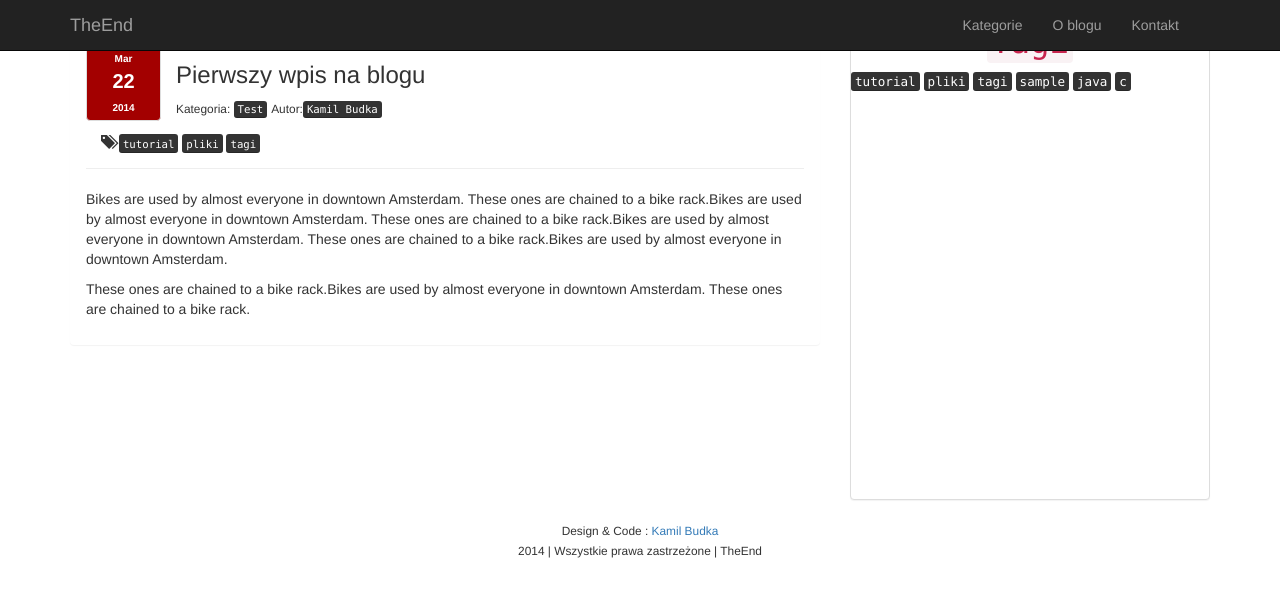
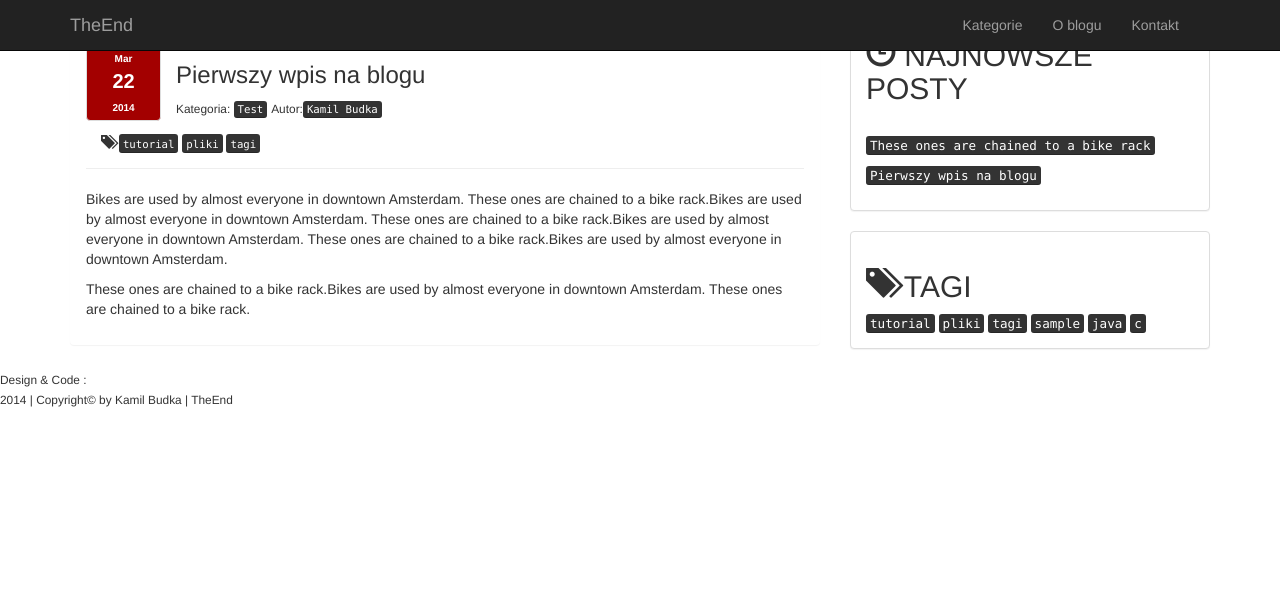
Before and after one commit to kbudka/Blog, a Jekyll site: the page built from _posts/2014-03-22-pierwszy.md, in a window 1280 px wide. Shown: the top 597 px of the page. Built offline with Jekyll 4.4.1, drawn with Linux system fonts in a browser that asks for light colours; nearby versions of some CDN libraries; library files that are not in the unit come from our copies.

Commit message:
dodano sekcje [ najnowsze posty ]

```diff
--- a/_layouts/default.html
+++ b/_layouts/default.html
@@ -51,17 +51,34 @@
         </div>
 
         <div class="col-lg-4">
-          <article class="panel panel-default" style="height: 500px;">
-            <div class="row">
-              <div class="col-xs-12">
-                <h1 class="text-center"><code>Tagi</code></h1>
-                  <div id="tags_side">
-                    {% for tag in site.tags %}
-                      <a href="/tags/{{ tag[0] }}"><kbd>{{ tag[0] }}</kbd></a>
-                    {% endfor %}
-                  </div>
+          <article class="panel panel-default">
+            <div class="panel-body">
+              <div class="row">
+                <div class="col-xs-12">
+                  <h2><span class="glyphicon glyphicon-time"></span> NAJNOWSZE POSTY</h2>
+                  <br>
+                    <div>
+                      {% for post in site.posts limit:5%}
 
+                        <p><a href="{{ post.url }}"><kbd>{{ post.title }}</kbd></a></p>
 
+                      {% endfor %}
+                    </div>
+                </div>
+              </div>
+            </div>
+          </article>
+          <article class="panel panel-default">
+            <div class="panel-body">
+              <div class="row">
+                <div class="col-xs-12">
+                  <h2><span class="glyphicon glyphicon-tags"></span> TAGI</h2>
+                    <div id="tags_side">
+                      {% for tag in site.tags %}
+                        <a href="/tags/{{ tag[0] }}"><kbd>{{ tag[0] }}</kbd></a>
+                      {% endfor %}
+                    </div>
+                </div>
               </div>
             </div>
           </article>
@@ -71,9 +88,9 @@
 
     <!-- Footer -->
 
-    <footer class="text-center">
-      <p style="margin:auto;"><small>Design & Code : <a href="#">Kamil Budka</a><br>
-      2014 | Wszystkie prawa zastrzeżone | TheEnd</small></p>
+    <footer>
+      <p><small>Design & Code : <a href="#" style="color: white;">Kamil Budka</a><br>
+        2014 | Copyright©  by Kamil Budka | TheEnd</small></p>
     </footer>
 
     <!-- /Footer -->
```
Also changed, not shown: css/theendblog.css (+8 -4 lines), 10 other files.
